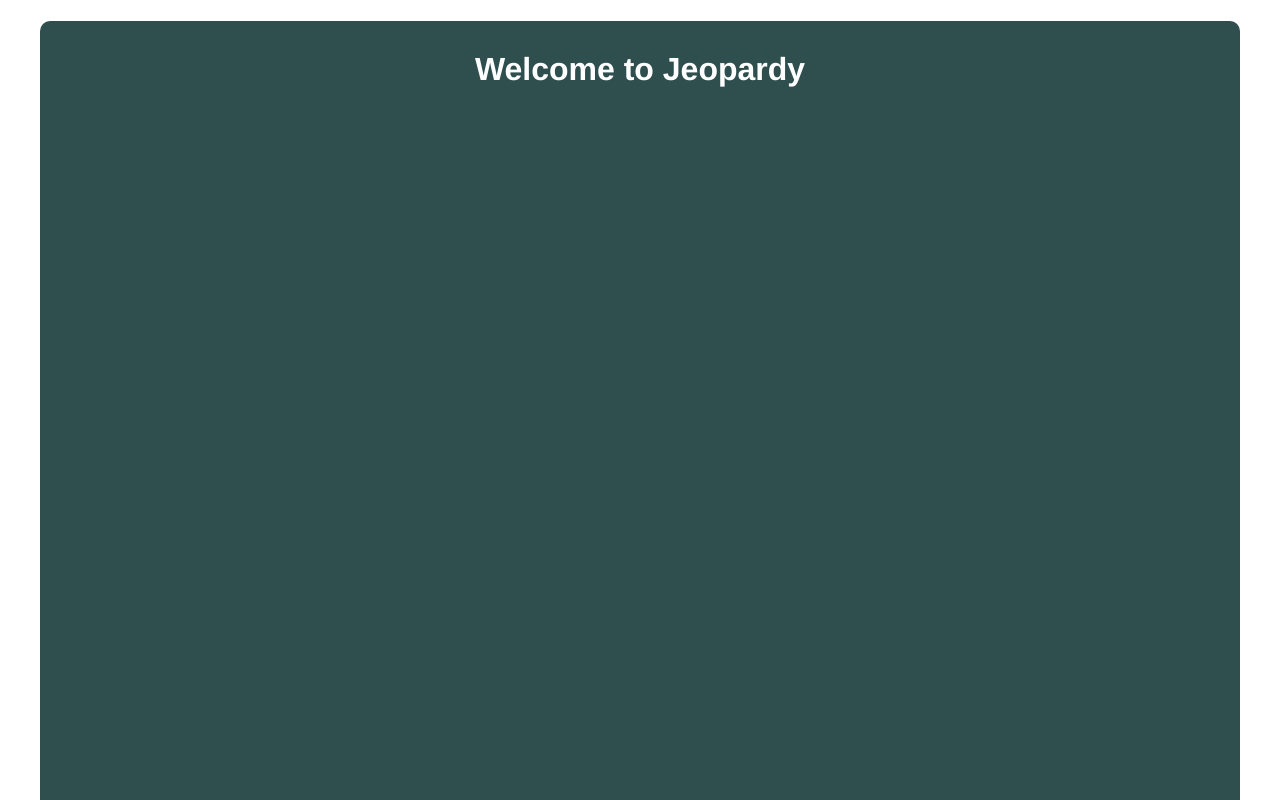
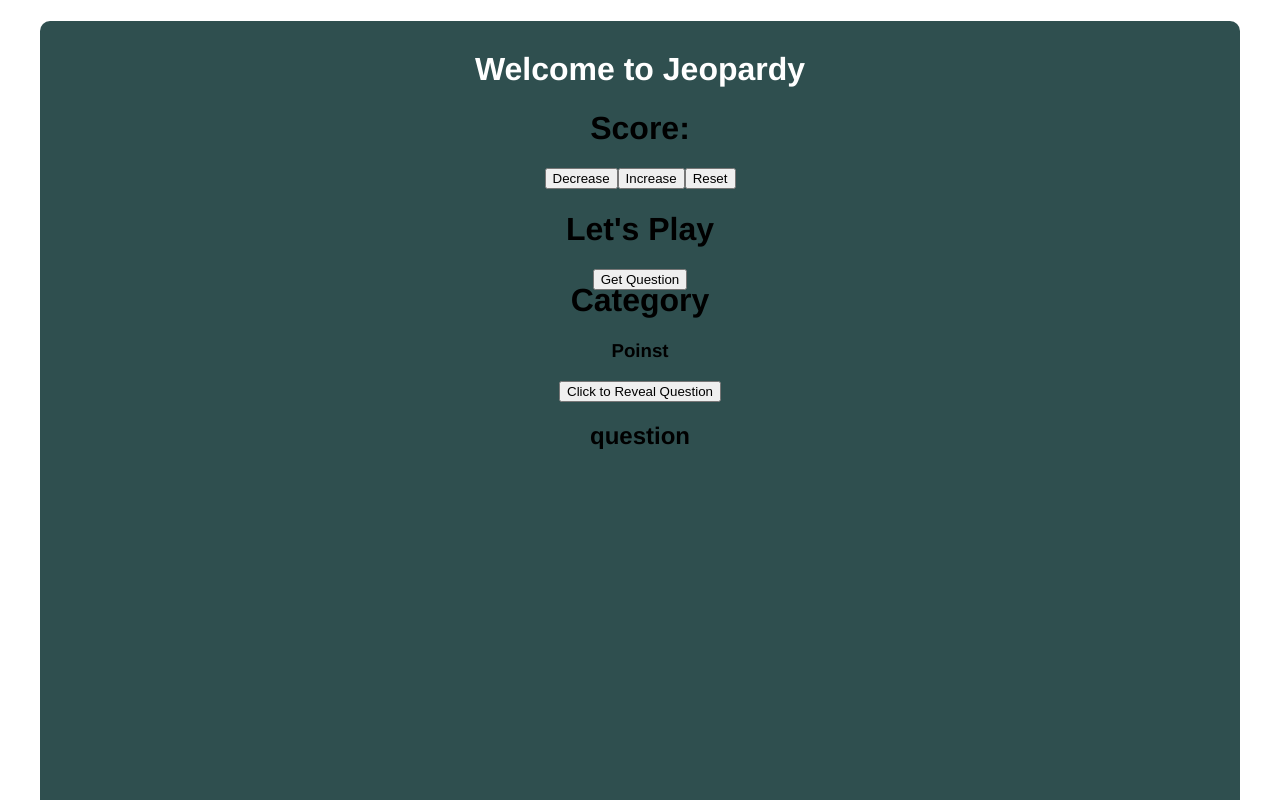
Before and after one commit to zaferozzcan/jeopardy-game-app, a React (Create React App) app: page / in a window 1280 px wide. Shown: the top 800 px of the page. Built offline with nearby package versions, Linux system fonts and the light colour scheme.

Commit message:
data is passed from the child component to patent

```diff
--- a/src/App.js
+++ b/src/App.js
@@ -1,6 +1,9 @@
 import "./App.css";
 
 import React, { Component } from "react";
+import ScoreGroup from "./components/ScoreGroup";
+import GetQuestion from "./components/GetQuestion";
+import QuestionGroup from "./components/QuestionGroup";
 
 export default class App extends Component {
   constructor(props) {
@@ -12,13 +15,20 @@ export default class App extends Component {
     };
 
     // bind
+    this.getQuestion = this.getQuestion.bind();
   }
 
+  getQuestion(q) {
+    console.log(q);
+  }
   render() {
     return (
       <div className="App">
         <main id="game-board">
           <h1 className="game-board-header">Welcome to Jeopardy</h1>
+          <ScoreGroup />
+          <GetQuestion getQuestion={this.getQuestion} />
+          <QuestionGroup />
         </main>
       </div>
     );
--- a/src/components/GetQuestion.jsx
+++ b/src/components/GetQuestion.jsx
@@ -1,17 +1,17 @@
 import React, { Component } from "react";
 
 export default class GetQuestion extends Component {
+  constructor() {
+    super();
+    this.getQuestions = this.getQuestions.bind(this);
+  }
   getQuestions(event) {
-    event.preventDefault();
     fetch("http://jservice.io/api/random")
       .then((response) => {
         return response.json();
       })
       .then(
-        (json) =>
-          this.setState({
-            questions: json,
-          }),
+        (json) => this.props.getQuestion(json),
         (err) => console.log(err)
       );
   }
@@ -19,8 +19,12 @@ export default class GetQuestion extends Component {
     return (
       <div className="get-question">
         <h1>Let's Play</h1>
-        <form onSubmit={this.getQuestions}>
-          <input type="submit" value="Get Question" />
+        <form>
+          <input
+            onClick={this.getQuestions}
+            type="button"
+            value="Get Question"
+          />
         </form>
       </div>
     );
--- a/src/components/ScoreGroup.jsx
+++ b/src/components/ScoreGroup.jsx
@@ -3,7 +3,7 @@ import React, { Component } from "react";
 export default class ScoreGroup extends Component {
   render() {
     return (
-      <div>
+      <div className="score-group">
         <h1 className="score-group-header">Score:</h1>
         <button className="score-group-button button-pink">Decrease</button>
         <button className="score-group-button button-blue">Increase</button>
--- a/src/index.css
+++ b/src/index.css
@@ -22,3 +22,13 @@ main {
   color: white;
   transform: translateY(30px);
 }
+
+/* score-group */
+.score-group {
+  transform: translateY(30px);
+}
+
+/* get-question */
+.get-question {
+  transform: translateY(30px);
+}
```
